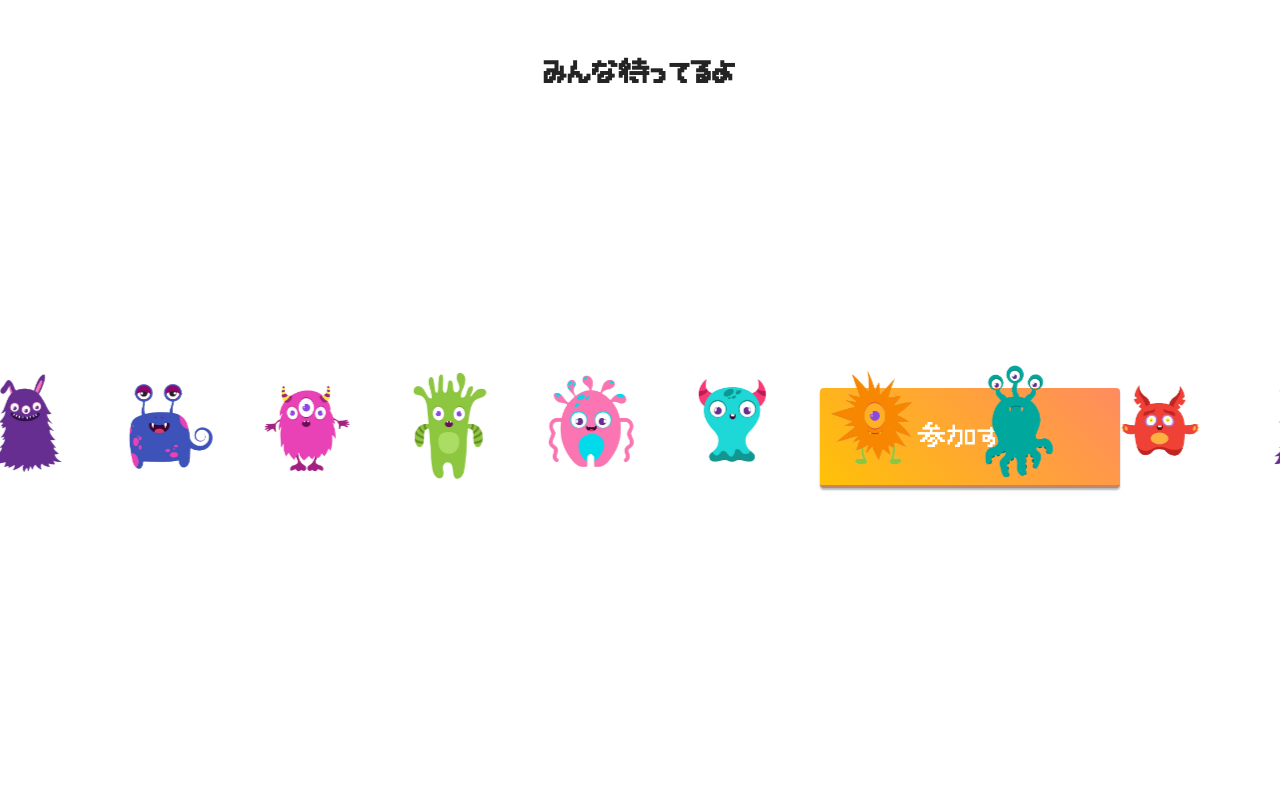
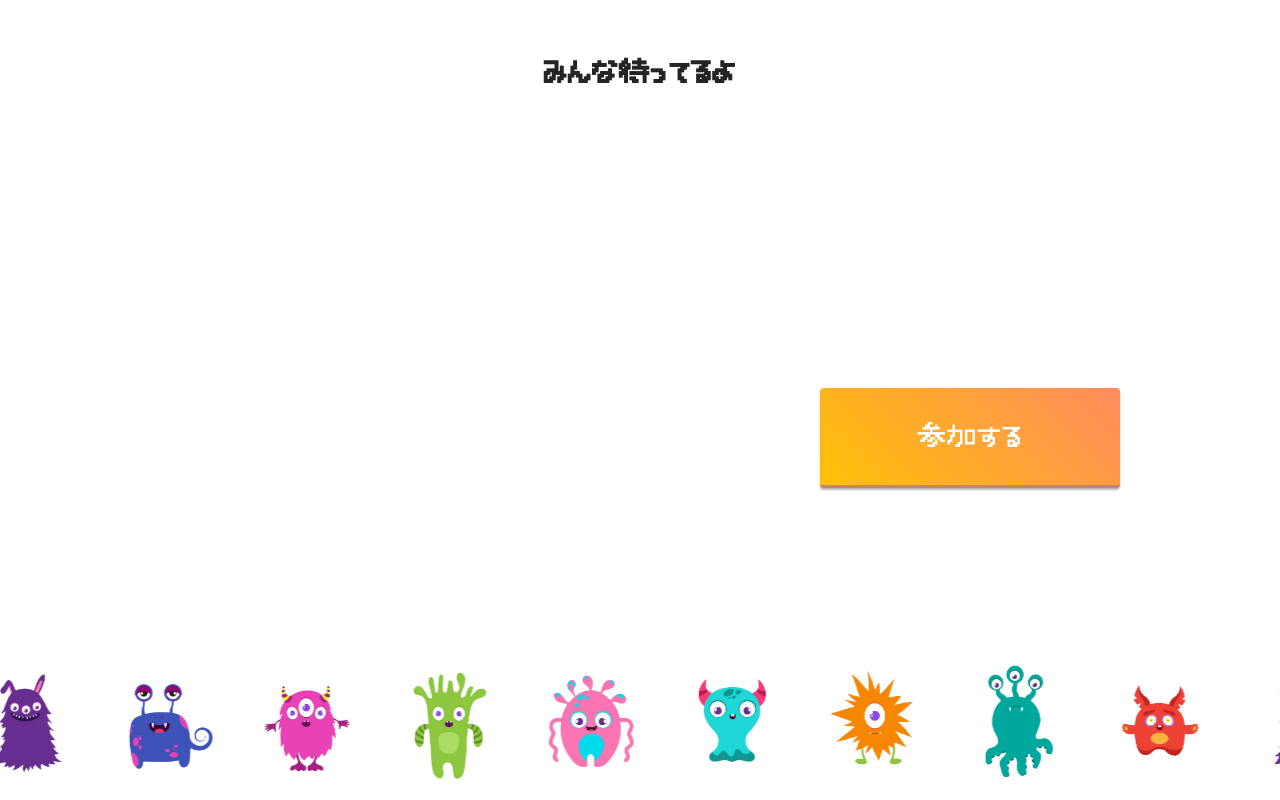
Before and after one commit to matsushimum/new-wakusei-web, a React (Create React App) app: page / in a window 1280 px wide. Shown: the part 3647-4447 px from the top of the page. Built offline with nearby package versions, Linux system fonts and the light colour scheme.

Commit message:
HomeMainページ完了

```diff
--- a/src/App.css
+++ b/src/App.css
@@ -204,6 +204,11 @@ html,body{
     font-family:"yurumoji";
     margin-top:700px;
     color:rgb(36, 36, 36);
+    opacity:0;
+}
+
+.EveryOneWaiting-fadeUp{
+    animation:fadeUpAnime 0.5s ease 0s forwards;
 }
 
 .buttonGoWakusei{
@@ -214,6 +219,7 @@ html,body{
     height:100px;
     font-size:30px;
     font-family:"yurumoji";
+    opacity:0;
 
     display: inline-block;
     padding: 0.5em 1em;
@@ -233,7 +239,11 @@ html,body{
     transform: translateY(4px);
     box-shadow: 0px 0px 1px rgba(0, 0, 0, 0.2);
     border-bottom: none;
-  }
+}
+
+.buttonGoWakusei-fadeUp{
+    animation:fadeUpAnime 0.5s ease 0s forwards;
+}
 
 @keyframes fade {
     0%{
--- a/src/Component/Home/HomeMain.js
+++ b/src/Component/Home/HomeMain.js
@@ -10,12 +10,16 @@ import Infinity from "./Infinity.js";
 
 
 
-function HomeMain(){
+const HomeMain=()=>{
 
         const[scrollY,setScrollY] = useState(0);
 
         const handleScroll= () =>{
             setScrollY(window.scrollY)
+        }
+
+        function GoDiscord(){
+            window.location.replace("https://discord.gg/dm5399cQxS");
         }
 
         useEffect(()=>{
@@ -38,6 +42,14 @@ function HomeMain(){
             document.getElementById("homeContent3").classList.add("homeContent3-fadeUp");
             document.getElementById("homeAlien5").classList.add("homeAlien5");
             document.getElementById("homeAlien6").classList.add("homeAlien6");
+        }
+
+        if(scrollY>=3300){
+            document.getElementById("EveryOneWaiting").classList.add("EveryOneWaiting-fadeUp");
+        }
+
+        if(scrollY>=3300){
+            document.getElementById("buttonGoWakusei").classList.add("buttonGoWakusei-fadeUp");
         }
 
     return(
@@ -75,11 +87,13 @@ function HomeMain(){
             <h2>誰でもおじょう様になれるおじょう様部などヘンテコなものもあります</h2>
             <h2>わくせいの仲間たちとの交流を楽しもう</h2>
         </div>
-        <h1 className="EveryOneWaiting">みんな待ってるよ</h1>
-        <button class="buttonGoWakusei" id="buttonGoWakusei">参加する</button>
+        <h1 className="EveryOneWaiting" id="EveryOneWaiting">みんな待ってるよ</h1>
+        <button type="button" onClick={GoDiscord} class="buttonGoWakusei" id="buttonGoWakusei">参加する</button>
         <Infinity />
     </>
     )
 }
 
 export default HomeMain;
+
+//ディスコードリンク https://discord.gg/dm5399cQxS
--- a/src/infinity-scroll.css
+++ b/src/infinity-scroll.css
@@ -27,6 +27,6 @@
 
 .scroll-infinity{
     position:absolute;
-    top:4000px;
+    top:4300px;
     width:100%;
 }
```
